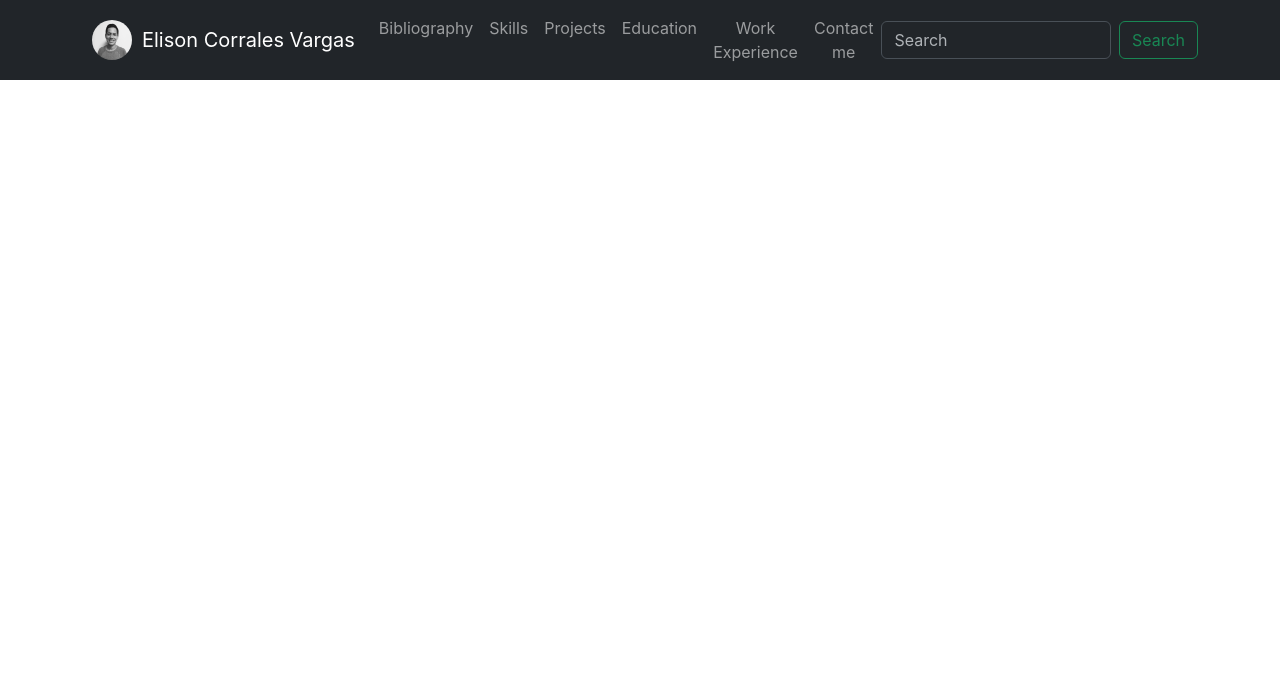
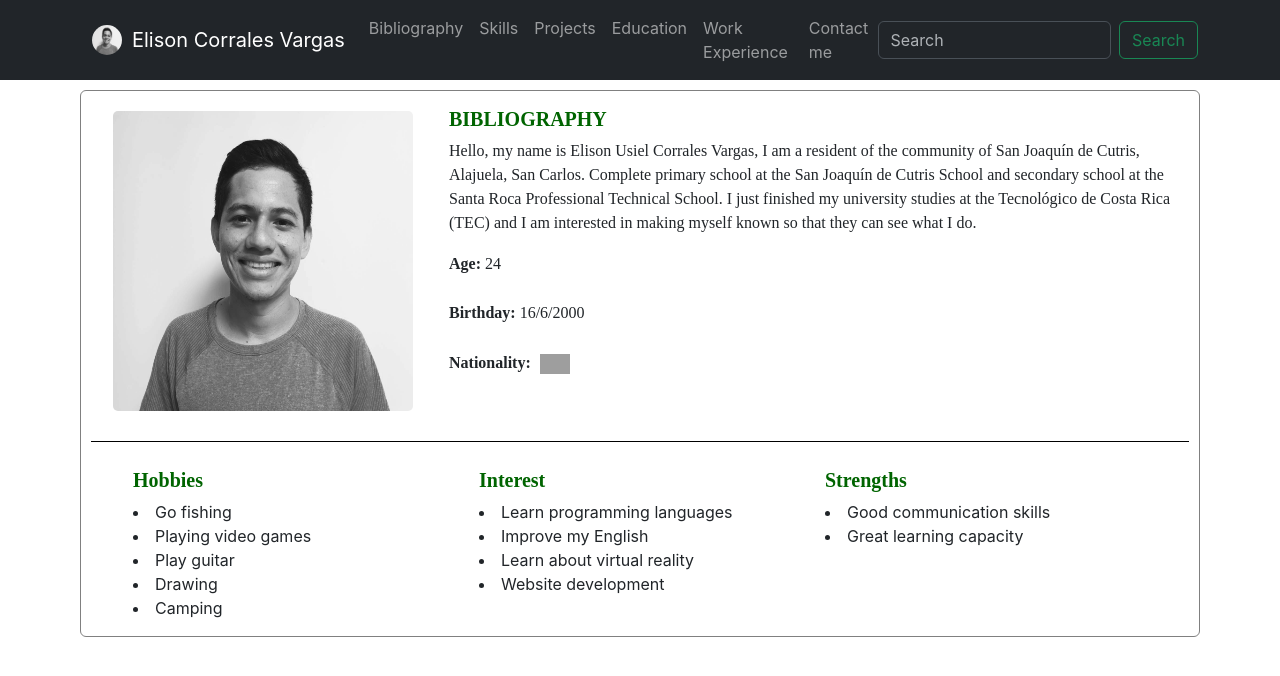
Before and after one commit to elicv/portfolio, a React (Create React App) app: page /bibliography in a window 1280 px wide. Shown: the top 676 px of the page. Built offline with nearby package versions, Linux system fonts and the light colour scheme; grey boxes are pictures that could not be loaded; the HTML template or start-up script is replaced by a standard one.

Commit message:
Bibliography

```diff
--- a/package.json
+++ b/package.json
@@ -12,6 +12,7 @@
     "react": "^18.3.0",
     "react-bootstrap": "^2.10.2",
     "react-dom": "^18.3.0",
+    "react-router-dom": "^6.23.0",
     "react-scripts": "5.0.1",
     "web-vitals": "^2.1.4"
   },
--- a/src/App.js
+++ b/src/App.js
@@ -1,13 +1,29 @@
 import logo from './logo.svg';
 import './App.css';
 import Header from './Header/Header';
+import { BrowserRouter as Router, Routes, Route} from 'react-router-dom';
 
+import Bibliography from './Components/Bibliography';
+import Skills from './Components/Skills';
+import Projects from './Components/Projects';
+import Education from './Components/Education';
+import Experiencie from './Components/Experiencie';
+import Contact from './Components/Contact';
 
 function App() {
   return (
-    <div className="App">
-      <Header/>
-
+    <div className="">
+      <Router>
+        <Header/>
+        <Routes>
+          <Route path='/bibliography' element={<Bibliography/>} />
+          <Route path='/skills' element={<Skills/>} />
+          <Route path='/projects' element={<Projects/>} />
+          <Route path='/education' element={<Education/>} />
+          <Route path='/experience' element={<Experiencie/>} />
+          <Route path='/contact' element={<Contact/>} />
+        </Routes>
+      </Router>
     </div>
   );
 }
--- /dev/null
+++ b/src/Components/Bibliography.jsx
@@ -0,0 +1,104 @@
+import React from 'react'
+
+import Container from 'react-bootstrap/esm/Container'
+import Card from 'react-bootstrap/Card';
+import img from '../Assets/PerfilPhoto.jpg';
+
+export default function Bibliography() {
+  return (
+    <div style={{ background: '', height: '91vh' }}>
+      <Container style={{ background: '', display: 'flex', alignItems: 'center', justifyContent: 'center', padding: '10px' }} >
+        <Card style={{ width: '70rem', border: 'solid 1px', borderColor: 'gray' }}>
+          <Container style={{ display: 'flex', margin: '' }}>
+            <Card.Img variant="" src={img} style={{ width: '300px', height: '300px', margin: '20px' }} />
+            <Card.Body>
+              <Card.Title style={{ color: 'darkgreen', fontFamily: 'cursive' }}> <strong>BIBLIOGRAPHY </strong></Card.Title>
+              <Card.Text>
+                <p style={{ fontFamily: 'cursive' }}>Hello, my name is Elison Usiel Corrales Vargas, I am a resident of the community of San Joaquín de Cutris,
+                  Alajuela, San Carlos. Complete primary school at the San Joaquín de Cutris School and secondary school at the
+                  Santa Roca Professional Technical School. I just finished my university studies at the Tecnológico
+                  de Costa Rica (TEC) and I am interested in making myself known so that they can see what I do.</p>
+              </Card.Text>
+              <Card.Text>
+                <h7 style={{ fontFamily: 'cursive' }} > <strong> Age: </strong> 24  </h7>
+                <br></br>
+                <br></br>
+                <h7 style={{ fontFamily: 'cursive' }} > <strong>Birthday:  </strong>16/6/2000  </h7>
+                <br></br>
+                <br></br>
+                <h7 style={{ fontFamily: 'cursive' }} > <strong>Nationality: </strong><img
+                  src='https://upload.wikimedia.org/wikipedia/commons/thumb/f/f2/Flag_of_Costa_Rica.svg/1920px-Flag_of_Costa_Rica.svg.png'
+                  alt="Imagen de perfil"
+                  style={{ width: '30px', height: '20px', borderRadius: '', margin: '5px' }} // Estilo para la imagen de perfil
+                /></h7>
+              </Card.Text>
+
+            </Card.Body>
+          </Container>
+          <div style={{ height: '1px', background: 'black', margin: '10px' }}>  </div>
+          <Container>
+            <Card.Body>
+              <Container style={{ display: 'flex' }}>
+                <Container>
+                  <Card.Title style={{ color: 'darkgreen', fontFamily: 'cursive' }}> <strong> Hobbies</strong></Card.Title>
+                  <Card.Text>
+                    <li>
+                      Go fishing
+                    </li>
+                    <li>
+                      Playing video games
+                    </li>
+                    <li>
+                      Play guitar
+                    </li>
+                    <li>
+                      Drawing
+                    </li>
+                    <li>
+                      Camping
+                    </li>
+                  </Card.Text>
+                </Container>
+                <Container>
+                  <Card.Title style={{ color: 'darkgreen', fontFamily: 'cursive' }}> <strong> Interest</strong></Card.Title>
+                  <Card.Text>
+                    <li>
+                    Learn programming languages
+                    </li>
+                    <li>
+                     Improve my English
+                    </li>
+                    <li>
+                    Learn about virtual reality
+                    </li>
+                    <li>
+                    Website development
+                    </li>
+
+                  </Card.Text>
+                </Container>
+
+                <Container>
+                  <Card.Title style={{ color: 'darkgreen', fontFamily: 'cursive' }}> <strong> Strengths</strong></Card.Title>
+                  <Card.Text>
+                    <li>
+                    Good communication skills
+                    </li>
+                    <li>
+                    Great learning capacity
+                    </li>
+                  </Card.Text>
+                </Container>
+
+              </Container>
+
+
+
+            </Card.Body>
+
+          </Container>
+        </Card>
+      </Container>
+    </div>
+  )
+}
--- /dev/null
+++ b/src/Components/Contact.jsx
@@ -0,0 +1,7 @@
+import React from 'react'
+
+export default function Contact() {
+  return (
+    <div>Contact</div>
+  )
+}
--- /dev/null
+++ b/src/Components/Education.jsx
@@ -0,0 +1,7 @@
+import React from 'react'
+
+export default function Education() {
+  return (
+    <div>Education</div>
+  )
+}
--- /dev/null
+++ b/src/Components/Experiencie.jsx
@@ -0,0 +1,7 @@
+import React from 'react'
+
+export default function Experiencie() {
+  return (
+    <div>Experiencie</div>
+  )
+}
--- /dev/null
+++ b/src/Components/Projects.jsx
@@ -0,0 +1,7 @@
+import React from 'react'
+
+export default function Projects() {
+  return (
+    <div>Projects</div>
+  )
+}
--- /dev/null
+++ b/src/Components/Skills.jsx
@@ -0,0 +1,7 @@
+import React from 'react'
+
+export default function Skills() {
+  return (
+    <div>Skills</div>
+  )
+}
--- a/src/Header/Header.jsx
+++ b/src/Header/Header.jsx
@@ -11,21 +11,19 @@ export default function Header() {
   return (
     <Navbar bg="dark" data-bs-theme="dark">
     <Container>
-
         <img
           src={img}
           alt="Imagen de perfil"
-          style={{ width: '40px',height: '40px', borderRadius: '50%', margin: '10px' }} // Estilo para la imagen de perfil
+          style={{ width: '30px',height: '30px', borderRadius: '50%', margin: '10px' }} // Estilo para la imagen de perfil
         />
-
-      <Navbar.Brand href="#home">Elison Corrales Vargas</Navbar.Brand>
+      <Navbar.Brand href="">Elison Corrales Vargas</Navbar.Brand>
       <Nav className="me-auto">
-        <Nav.Link href="#bibliography">Bibliography </Nav.Link>
-        <Nav.Link href="#Skills">Skills</Nav.Link>
-        <Nav.Link href="#projects">Projects</Nav.Link>
-        <Nav.Link href="#education">Education</Nav.Link>
-        <Nav.Link href="#experience">Work Experience</Nav.Link>
-        <Nav.Link href="#contact">Contact me</Nav.Link>
+        <Nav.Link href="/bibliography">Bibliography </Nav.Link>
+        <Nav.Link href="/skills">Skills</Nav.Link>
+        <Nav.Link href="/projects">Projects</Nav.Link>
+        <Nav.Link href="/education">Education</Nav.Link>
+        <Nav.Link href="/experience">Work Experience</Nav.Link>
+        <Nav.Link href="/contact">Contact me</Nav.Link>
       </Nav>
       <Form className="d-flex">
             <Form.Control
```
Also changed, not shown: 1 other file (tests, documents, lock files or other folders).
